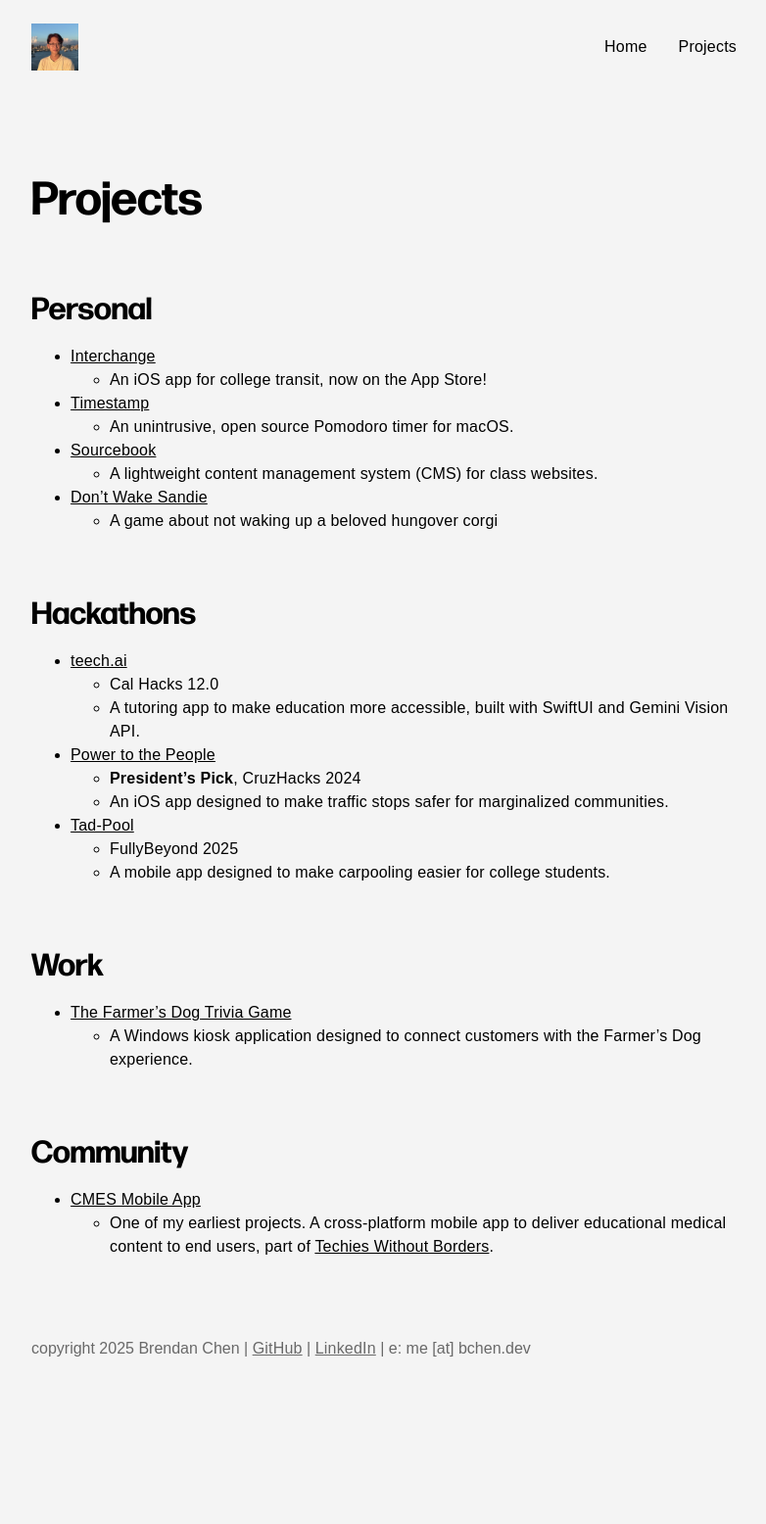
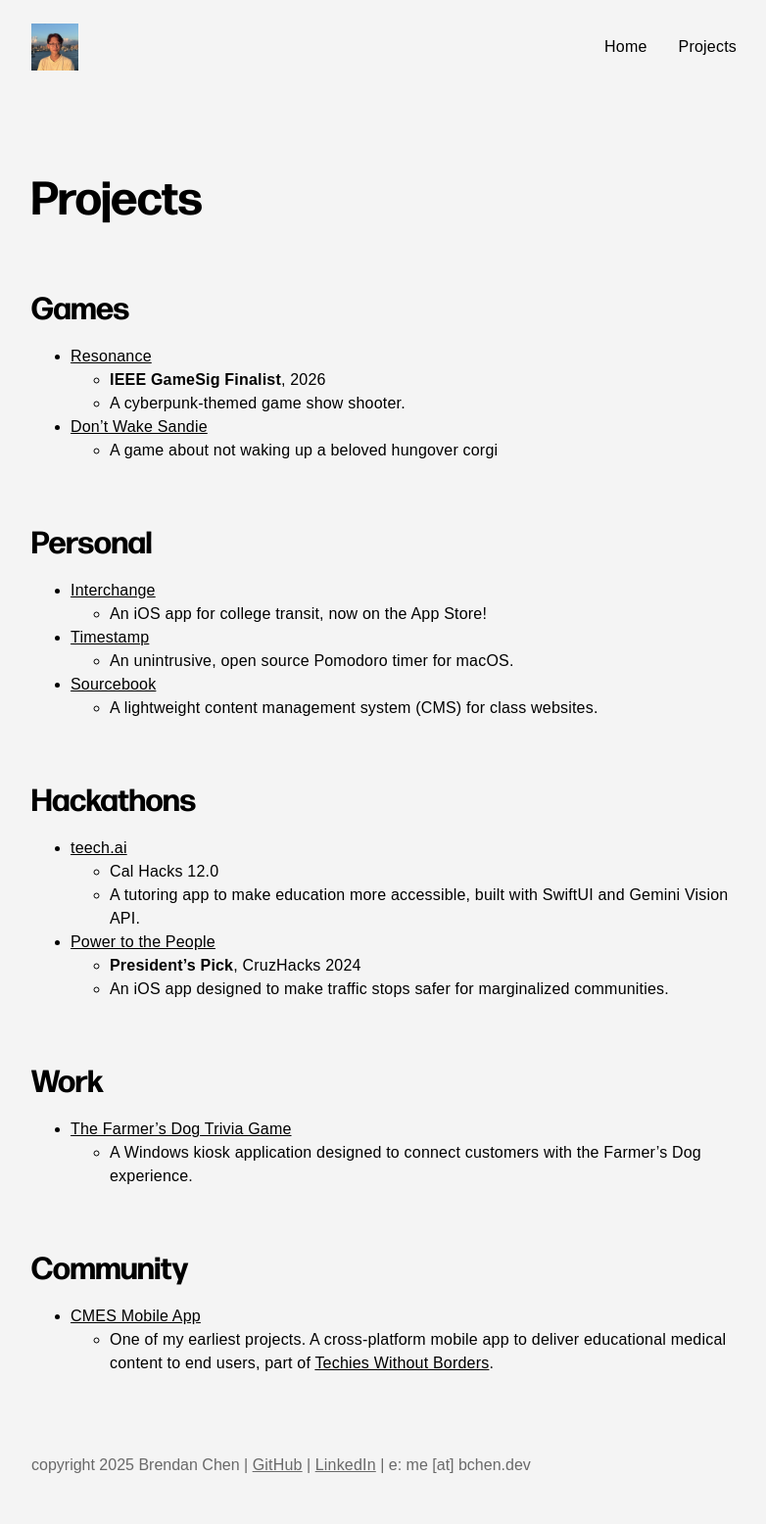
Before and after one commit to brendan-ch/brendan-ch.github.io, a Jekyll site: the page built from projects/index.md, in a window 1280 px wide. Shown: the whole page at 98% size, without its empty margins (248-1030 px from the left). Built offline with Jekyll 4.4.1, drawn with Linux system fonts in a browser that asks for light colours; some web fonts are replaced; before the commit the page ends 1437 px from its top, so only the background shows below that.

Commit message:
Add Resonance to project list + remove Tad-Pool

```diff
--- a/projects/index.md
+++ b/projects/index.md
@@ -4,6 +4,14 @@ layout: default
 ---
 
 # Projects
+
+## Games
+
+- [Resonance](/projects/resonance)
+    - **IEEE GameSig Finalist**, 2026
+    - A cyberpunk-themed game show shooter.
+- [Don't Wake Sandie](/projects/dont-wake-sandie)
+    - A game about not waking up a beloved hungover corgi
 
 ## Personal
 
@@ -24,9 +30,6 @@ layout: default
 - [Power to the People](/projects/power-to-the-people)
     - **President's Pick**, CruzHacks 2024
     - An iOS app designed to make traffic stops safer for marginalized communities.
-- [Tad-Pool](/projects/tad-pool)
-    - FullyBeyond 2025
-    - A mobile app designed to make carpooling easier for college students.
 
 ## Work
 
```
Also changed, not shown: other parts of projects/index.md (+0 -2 lines), projects/resonance/index.md (added, +20 -0 lines), 1 other file.
